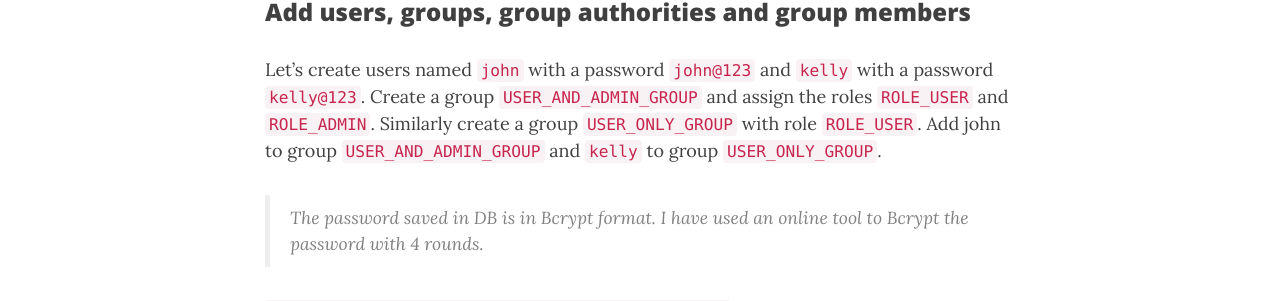
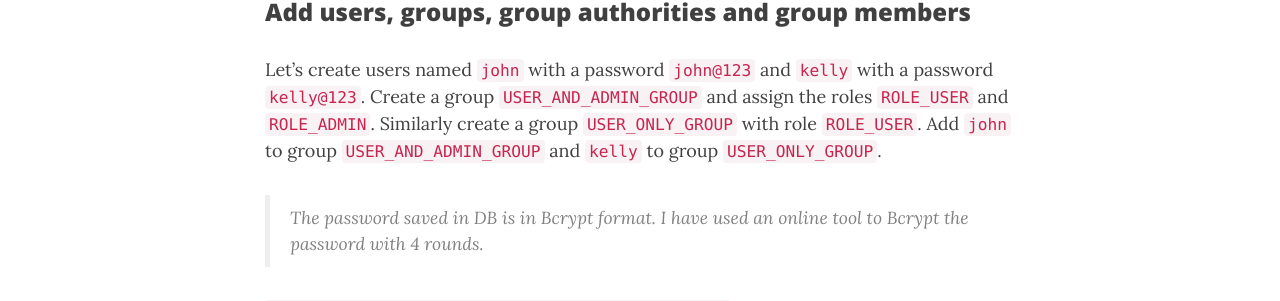
Before and after one commit to codeaches/codeaches.github.io, a Jekyll site: the page built from _posts/2018-12-19-Spring Boot-OAuth2 and Resource Server setup.md, in a window 1280 px wide and 900 px high, scrolled down 5217 px. Shown: the part 148-449 px from the top of the window. Built offline with Jekyll 4.4.1, drawn with Linux system fonts in a browser that asks for light colours; nearby versions of some CDN libraries; comment, search, counter and statistics services are not loaded.

Commit message:
no message

```diff
--- a/_posts/2018-12-19-Spring Boot-OAuth2 and Resource Server setup.md
+++ b/_posts/2018-12-19-Spring Boot-OAuth2 and Resource Server setup.md
@@ -202,7 +202,7 @@ create table group_members (
 
 Let's create users named `john` with a password `john@123` and `kelly` with a password `kelly@123`.
 Create a group `USER_AND_ADMIN_GROUP` and assign the roles `ROLE_USER` and `ROLE_ADMIN`. Similarly create a group `USER_ONLY_GROUP` with role `ROLE_USER`.
-Add john to group `USER_AND_ADMIN_GROUP` and `kelly` to group `USER_ONLY_GROUP`.
+Add `john` to group `USER_AND_ADMIN_GROUP` and `kelly` to group `USER_ONLY_GROUP`.
 
 > The password saved in DB is in Bcrypt format. I have used an online tool to Bcrypt the password with 4 rounds.
 
```
